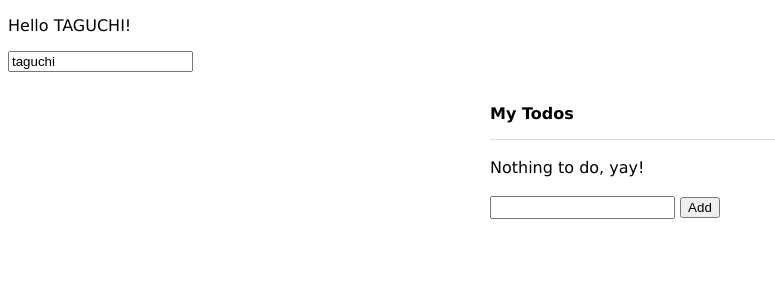
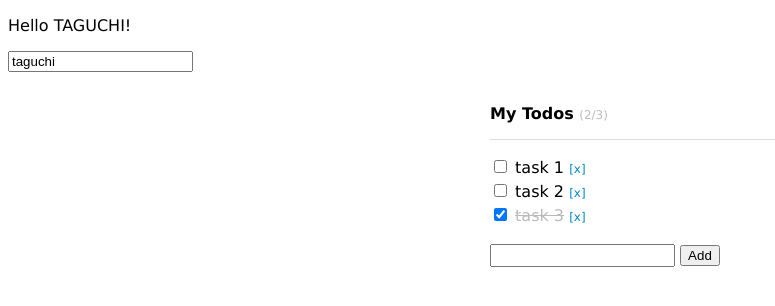
Before and after one commit to shinji0320/vue.js, a plain HTML site: page index.html in a window 1280 px wide. Shown: the whole page, without its empty margins (0-775 px from the left). Drawn offline with nearby package versions, Linux system fonts and the light colour scheme.

Commit message:
css/vue_fix

```diff
--- a/css/styles.css
+++ b/css/styles.css
@@ -36,3 +36,9 @@ body {
   text-decoration: line-through;
   color: #bbb;
 }
+
+.info {
+  color: #bbb;
+  font-size: 12px;
+  font-weight: normal;
+}
--- a/index.html
+++ b/index.html
@@ -14,16 +14,10 @@
   </div>
 
   <div id="app2" class="container">
-    <h1>My Todos</h1>
-   <!-- <ul>
-     <li v-for="(todo, index) in todos">
-       <input type="checkbox" v-model="todo.isDone">
-       <span v-bind:class="{done: todo.isDone}">{{ todo.title }}</span>
-       <span :class="{done: todo.isDone}">{{ todo.title }}</span>
-       <span @click="deleteItem(index)" class="command">[x]</span>
-      </li>
-      <li v-show="!todos.length">Nothing to do, tay!</li>
-   </ul> -->
+    <h1>
+      My Todos
+      <span class="info">({{ remaining }}/{{ todos.length }})</span>
+    </h1>
    <ul v-if="todos.length">
      <li v-for="(todo, index) in todos">
        <input type="checkbox" v-model="todo.isDone">
--- a/js/main.js
+++ b/js/main.js
@@ -11,17 +11,16 @@
     el: '#app2',
     data: {
       newItem: '',
-      // todos: [{
-      //   title: 'task 1',
-      //   isDone: false
-      // }, {
-      //   title: 'task 2',
-      //   isDone: false
-      // }, {
-      //   title: 'task 3',
-      //   isDone: true
-      // }]
-      todos: []
+      todos: [{
+        title: 'task 1',
+        isDone: false
+      }, {
+        title: 'task 2',
+        isDone: false
+      }, {
+        title: 'task 3',
+        isDone: true
+      }]
     },
     methods: {
       // addItem: function(e){
@@ -41,6 +40,14 @@
           this.todos.splice(index, 1);
         }
       }
+    },
+    computed: {
+      remaining: function(){
+        var items = this.todos.filter(function(todo){
+          return !todo.isDone;
+        });
+        return items.length;
+      }
     }
   });
 })();
```
